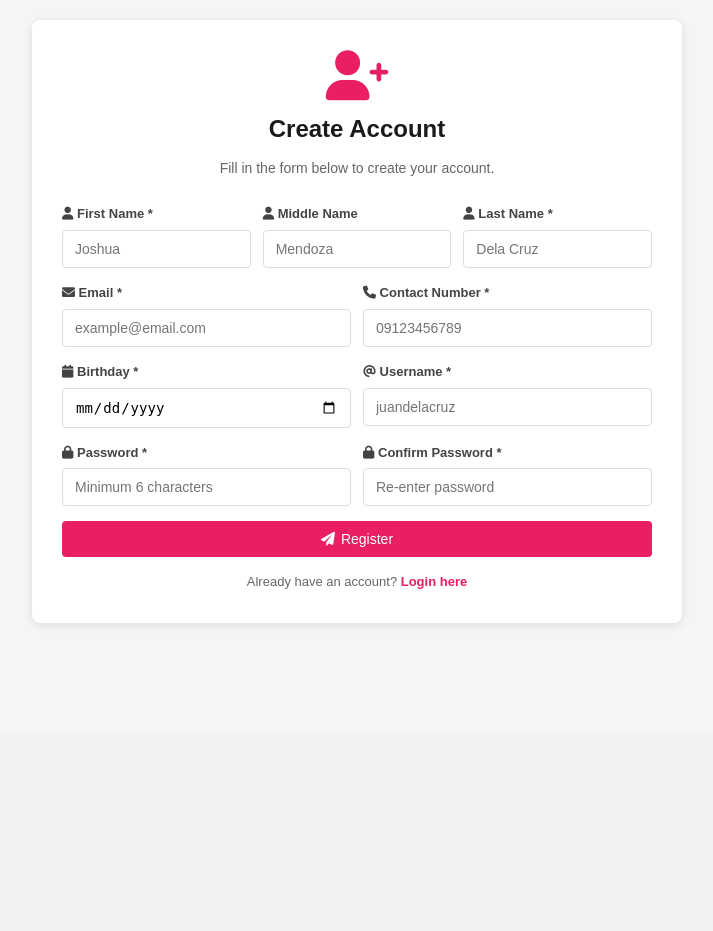
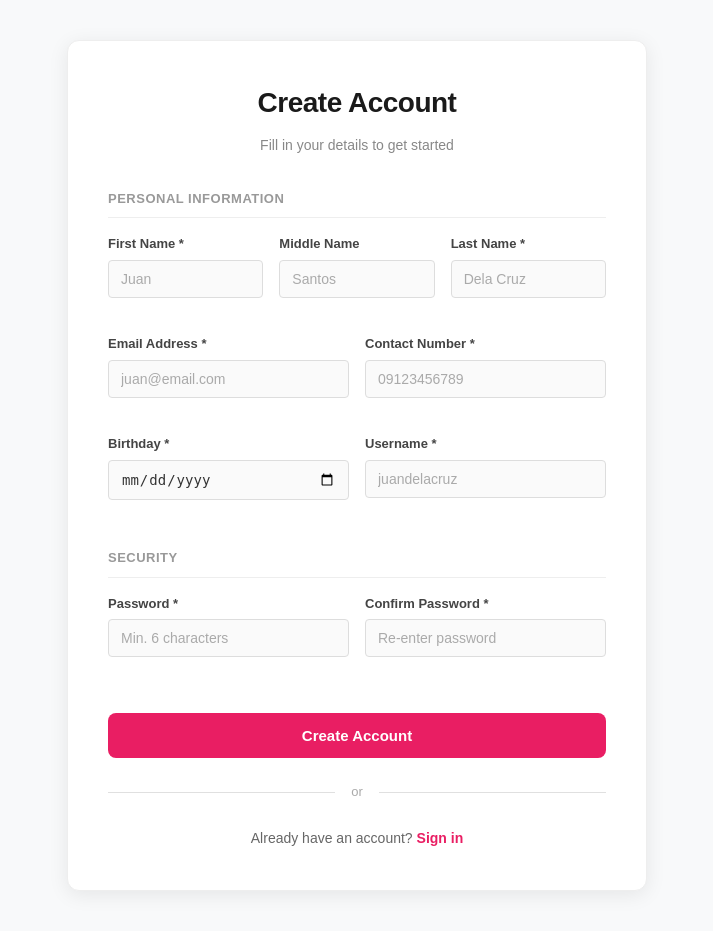
Before and after one commit to matrix505/flask_WEB_SYSTEM_client1, a Flask app: page /register in a window 1280 px wide. Shown: the part 68-999 px from the top of the page, without its empty margins (283-996 px from the left). Before the commit the page ends 692 px from the top, so only its background shows below. Run offline with Flask 3, Linux system fonts and the light colour scheme.

Commit message:
Redesign both login and register page

```diff
--- a/static/css/style.css
+++ b/static/css/style.css
@@ -507,15 +507,205 @@ a {
     background-color: #138496;
 }
 
-/* Auth pages */
+/* ===== Modern Minimalist Auth Pages ===== */
 .auth-container {
     display: flex;
     justify-content: center;
     align-items: center;
-    min-height: 70vh;
-    padding: 20px;
+    min-height: 80vh;
+    padding: 40px 20px;
+    background: #f8f9fa;
 }
 
+.auth-card {
+    background: #ffffff;
+    padding: 40px;
+    border-radius: 12px;
+    box-shadow: 0 4px 20px rgba(0, 0, 0, 0.08);
+    width: 100%;
+    max-width: 400px;
+    border: 1px solid #eee;
+}
+
+.auth-card-wide {
+    max-width: 580px;
+}
+
+.auth-card-header {
+    text-align: center;
+    margin-bottom: 32px;
+}
+
+.auth-card-header h1 {
+    font-size: 1.75rem;
+    font-weight: 600;
+    color: #1a1a1a;
+    margin-bottom: 8px;
+    letter-spacing: -0.5px;
+}
+
+.auth-card-header p {
+    color: #888;
+    font-size: 14px;
+    font-weight: 400;
+}
+
+/* Form Fields */
+.form-field {
+    margin-bottom: 20px;
+}
+
+.form-field label {
+    display: block;
+    font-size: 13px;
+    font-weight: 500;
+    color: #555;
+    margin-bottom: 8px;
+}
+
+.form-field input {
+    width: 100%;
+    padding: 12px 16px;
+    font-size: 14px;
+    border: 1.5px solid #e0e0e0;
+    border-radius: 8px;
+    background: #fafafa;
+    transition: all 0.2s ease;
+    color: #333;
+}
+
+.form-field input::placeholder {
+    color: #aaa;
+}
+
+.form-field input:focus {
+    outline: none;
+    border-color: #e91e63;
+    background: #fff;
+    box-shadow: 0 0 0 3px rgba(233, 30, 99, 0.1);
+}
+
+/* Form Sections */
+.form-section {
+    margin-bottom: 28px;
+}
+
+.section-title {
+    font-size: 13px;
+    font-weight: 600;
+    color: #999;
+    text-transform: uppercase;
+    letter-spacing: 0.5px;
+    margin-bottom: 16px;
+    padding-bottom: 8px;
+    border-bottom: 1px solid #eee;
+}
+
+/* Form Grid */
+.form-grid {
+    display: grid;
+    gap: 16px;
+    margin-bottom: 16px;
+}
+
+.form-grid-2 {
+    grid-template-columns: repeat(2, 1fr);
+}
+
+.form-grid-3 {
+    grid-template-columns: repeat(3, 1fr);
+}
+
+/* Auth Button */
+.auth-btn {
+    width: 100%;
+    padding: 14px 24px;
+    font-size: 15px;
+    font-weight: 600;
+    color: #fff;
+    background: #e91e63;
+    border: none;
+    border-radius: 8px;
+    cursor: pointer;
+    transition: all 0.2s ease;
+    margin-top: 8px;
+}
+
+.auth-btn:hover {
+    background: #c2185b;
+    transform: translateY(-1px);
+    box-shadow: 0 4px 12px rgba(233, 30, 99, 0.3);
+}
+
+.auth-btn:active {
+    transform: translateY(0);
+}
+
+/* Divider */
+.auth-divider {
+    display: flex;
+    align-items: center;
+    margin: 24px 0;
+}
+
+.auth-divider::before,
+.auth-divider::after {
+    content: '';
+    flex: 1;
+    height: 1px;
+    background: #e0e0e0;
+}
+
+.auth-divider span {
+    padding: 0 16px;
+    color: #aaa;
+    font-size: 13px;
+}
+
+/* Auth Link */
+.auth-link {
+    text-align: center;
+}
+
+.auth-link p {
+    color: #666;
+    font-size: 14px;
+}
+
+.auth-link a {
+    color: #e91e63;
+    font-weight: 600;
+    text-decoration: none;
+    transition: color 0.2s;
+}
+
+.auth-link a:hover {
+    color: #c2185b;
+    text-decoration: underline;
+}
+
+/* Responsive */
+@media (max-width: 600px) {
+    .auth-card {
+        padding: 30px 24px;
+        margin: 10px;
+    }
+
+    .auth-card-wide {
+        max-width: 100%;
+    }
+
+    .form-grid-2,
+    .form-grid-3 {
+        grid-template-columns: 1fr;
+    }
+
+    .auth-card-header h1 {
+        font-size: 1.5rem;
+    }
+}
+
+/* Legacy support for old classes (keep compatibility) */
 .auth-box {
     background-color: #fff;
     padding: 30px;
--- a/templates/register.html
+++ b/templates/register.html
@@ -4,80 +4,88 @@
 
 {% block content %}
 <div class="auth-container">
-    <div class="auth-box auth-box-wide">
-        <div class="auth-header">
-            <i class="fas fa-user-plus"></i>
-            <h2>Create Account</h2>
-            <p>Fill in the form below to create your account.</p>
+    <div class="auth-card auth-card-wide">
+        <div class="auth-card-header">
+            <h1>Create Account</h1>
+            <p>Fill in your details to get started</p>
         </div>
 
         <form method="POST" action="{{ url_for('register') }}" class="auth-form" id="registerForm">
-            <div class="form-row">
-                <div class="form-group">
-                    <label for="firstname"><i class="fas fa-user"></i> First Name *</label>
-                    <input type="text" id="firstname" name="firstname" placeholder="Joshua" required>
+            <div class="form-section">
+                <h3 class="section-title">Personal Information</h3>
+                <div class="form-grid form-grid-3">
+                    <div class="form-field">
+                        <label for="firstname">First Name *</label>
+                        <input type="text" id="firstname" name="firstname" placeholder="Juan" required>
                     </div>
 
-                <div class="form-group">
-                    <label for="middlename"><i class="fas fa-user"></i> Middle Name</label>
-                    <input type="text" id="middlename" name="middlename" placeholder="Mendoza">
+                    <div class="form-field">
+                        <label for="middlename">Middle Name</label>
+                        <input type="text" id="middlename" name="middlename" placeholder="Santos">
                     </div>
 
-                <div class="form-group">
-                    <label for="lastname"><i class="fas fa-user"></i> Last Name *</label>
+                    <div class="form-field">
+                        <label for="lastname">Last Name *</label>
                         <input type="text" id="lastname" name="lastname" placeholder="Dela Cruz" required>
                     </div>
                 </div>
 
-            <div class="form-row">
-                <div class="form-group">
-                    <label for="email"><i class="fas fa-envelope"></i> Email *</label>
-                    <input type="email" id="email" name="email" placeholder="example@email.com" required>
+                <div class="form-grid form-grid-2">
+                    <div class="form-field">
+                        <label for="email">Email Address *</label>
+                        <input type="email" id="email" name="email" placeholder="juan@email.com" required>
                     </div>
 
-                <div class="form-group">
-                    <label for="contact"><i class="fas fa-phone"></i> Contact Number *</label>
+                    <div class="form-field">
+                        <label for="contact">Contact Number *</label>
                         <input type="text" id="contact" name="contact" placeholder="09123456789" required>
                     </div>
                 </div>
 
-            <div class="form-row">
-                <div class="form-group">
-                    <label for="birthday"><i class="fas fa-calendar"></i> Birthday *</label>
+                <div class="form-grid form-grid-2">
+                    <div class="form-field">
+                        <label for="birthday">Birthday *</label>
                         <input type="date" id="birthday" name="birthday" required>
                     </div>
 
-                <div class="form-group">
-                    <label for="username"><i class="fas fa-at"></i> Username *</label>
+                    <div class="form-field">
+                        <label for="username">Username *</label>
                         <input type="text" id="username" name="username" placeholder="juandelacruz" required>
                     </div>
                 </div>
-
-            <div class="form-row">
-                <div class="form-group">
-                    <label for="password"><i class="fas fa-lock"></i> Password *</label>
-                    <input type="password" id="password" name="password" placeholder="Minimum 6 characters" required minlength="6">
             </div>
 
-                <div class="form-group">
-                    <label for="confirm_password"><i class="fas fa-lock"></i> Confirm Password *</label>
+            <div class="form-section">
+                <h3 class="section-title">Security</h3>
+                <div class="form-grid form-grid-2">
+                    <div class="form-field">
+                        <label for="password">Password *</label>
+                        <input type="password" id="password" name="password" placeholder="Min. 6 characters" required minlength="6">
+                    </div>
+
+                    <div class="form-field">
+                        <label for="confirm_password">Confirm Password *</label>
                         <input type="password" id="confirm_password" name="confirm_password" placeholder="Re-enter password" required>
                     </div>
                 </div>
+            </div>
 
-            <button type="submit" class="btn btn-primary btn-block">
-                <i class="fas fa-paper-plane"></i> Register
+            <button type="submit" class="auth-btn">
+                Create Account
             </button>
         </form>
 
-        <div class="auth-footer">
-            <p>Already have an account? <a href="{{ url_for('login') }}">Login here</a></p>
+        <div class="auth-divider">
+            <span>or</span>
+        </div>
+
+        <div class="auth-link">
+            <p>Already have an account? <a href="{{ url_for('login') }}">Sign in</a></p>
         </div>
     </div>
 </div>
 
 <script>
-    // Simple form validation
     document.getElementById('registerForm').addEventListener('submit', function(e) {
         var password = document.getElementById('password').value;
         var confirmPassword = document.getElementById('confirm_password').value;
```
Also changed, not shown: templates/login.html (+18 -15 lines). Lines whose indentation alone changed are shown as unchanged.
